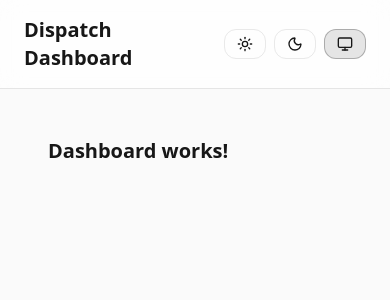
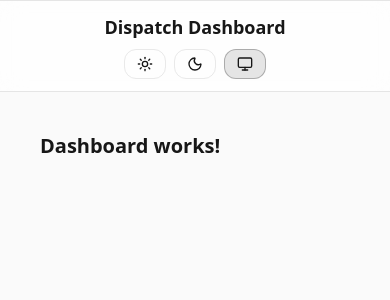
Before and after one commit to winmachacker-tech/dispatch-dashboard, a React (Vite) app: page / in a window 390 px wide. Shown: the top 300 px of the page. Built offline with nearby package versions, Linux system fonts and the light colour scheme; no server answers.

Commit message:
Make layout responsive for mobile

```diff
--- a/src/App.jsx
+++ b/src/App.jsx
@@ -1,48 +1,45 @@
+// src/App.jsx
 import { Routes, Route, Link } from "react-router-dom";
-import ThemeToggle from "./components/ThemeToggle.jsx";
-import Sidebar from "./components/Sidebar.jsx";
+import ThemeToggle from "./components/ThemeToggle";
+import Sidebar from "./components/Sidebar";
 
 import DashboardPage from "./pages/dashboard";
 import LoadsPage from "./pages/loads";
 import TrucksPage from "./pages/trucks";
-import DeliveredPage from "./pages/delivered";
-import AvailableLoadsPage from "./pages/availableLoads";
-
-
-
-// ✅ ADD THIS IMPORT
-import InTransit from "./pages/InTransit";
+// If you have this page, keep it. Otherwise remove this import/route.
+// import AvailableLoadsPage from "./pages/availableLoads";
 
 export default function App() {
   return (
     <div className="min-h-screen bg-neutral-50 text-neutral-900 dark:bg-neutral-950 dark:text-neutral-100 transition-colors">
-      <div className="flex">
-        {/* LEFT SIDEBAR */}
-        <Sidebar />
+      {/* Layout wrapper: stacks on mobile, side-by-side on desktop */}
+      <div className="flex flex-col md:flex-row">
+        {/* SIDEBAR: full width on mobile, fixed width on desktop */}
+        <div className="w-full md:w-64 border-b md:border-b-0 md:border-r border-neutral-200 dark:border-neutral-800 bg-white/70 dark:bg-neutral-900/80 backdrop-blur-md">
+          <Sidebar />
+        </div>
 
-        {/* RIGHT CONTENT COLUMN */}
+        {/* MAIN COLUMN */}
         <div className="flex-1 min-w-0">
-          {/* TOP HEADER */}
-          <header className="flex items-center justify-between px-6 py-4 border-b border-neutral-200 dark:border-neutral-800 bg-white/70 dark:bg-neutral-900/80 backdrop-blur-md">
-            <h1 className="text-xl font-semibold">
+          {/* HEADER: tighter on mobile, same look on desktop */}
+          <header className="flex flex-col sm:flex-row items-center justify-between gap-2 px-4 py-3 sm:px-6 sm:py-4 border-b border-neutral-200 dark:border-neutral-800 bg-white/70 dark:bg-neutral-900/80 backdrop-blur-md">
+            <h1 className="text-lg sm:text-xl font-semibold text-center sm:text-left">
               <Link to="/">Dispatch Dashboard</Link>
             </h1>
-            <ThemeToggle />
+            <div className="flex items-center gap-2">
+              <ThemeToggle />
+            </div>
           </header>
 
-          {/* PAGE CONTENT */}
-          <main className="p-6">
+          {/* PAGE CONTENT: smaller padding on phones */}
+          <main className="p-4 sm:p-6">
             <Routes>
               <Route path="/" element={<DashboardPage />} />
               <Route path="/loads" element={<LoadsPage />} />
               <Route path="/trucks" element={<TrucksPage />} />
-              <Route path="/delivered" element={<DeliveredPage />} />
-              <Route path="/available-loads" element={<AvailableLoadsPage />} />
-
-
-
-              {/* ✅ ADD THIS NEW ROUTE */}
-              <Route path="/in-transit" element={<InTransit />} />
+              {/* <Route path="/available" element={<AvailableLoadsPage />} /> */}
+              {/* Fallback: simple not found */}
+              <Route path="*" element={<div className="text-sm opacity-70">Page not found</div>} />
             </Routes>
           </main>
         </div>
```
